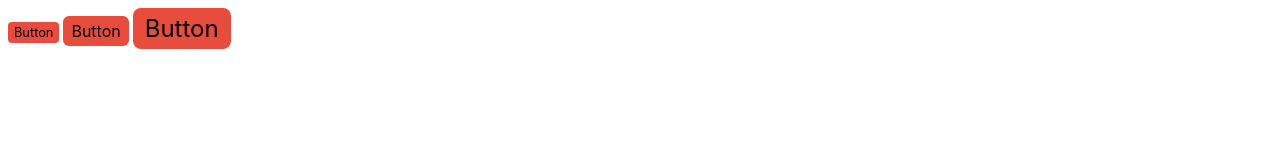
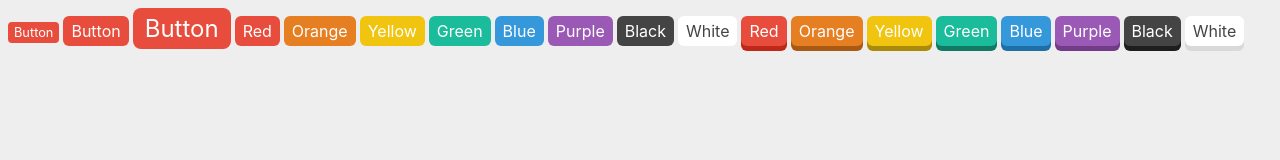
Before and after one commit to nutanek/indy-button, a website: page demo/index.html in a window 1280 px wide. Drawn offline with nearby package versions, Linux system fonts and the light colour scheme; files that its build step writes are made by us from their sources.

Commit message:
add button covex style

```diff
--- a/demo/index.html
+++ b/demo/index.html
@@ -6,10 +6,33 @@
     <meta http-equiv="X-UA-Compatible" content="ie=edge">
     <title>Indy Button</title>
     <link rel="stylesheet" href="./../css/index.min.css">
+    <style>
+        body {
+            background: #eeeeee;
+        }
+    </style>
 </head>
 <body>
-    <button class="b-indy b-indy-small">Button</button>
-    <button class="b-indy">Button</button>
-    <button class="b-indy b-indy-large">Button</button>
+    <button class="b-indy --red --small">Button</button>
+    <button class="b-indy --red">Button</button>
+    <button class="b-indy --red --large">Button</button>
+
+    <button class="b-indy --red">Red</button>
+    <button class="b-indy --orange">Orange</button>
+    <button class="b-indy --yellow">Yellow</button>
+    <button class="b-indy --green">Green</button>
+    <button class="b-indy --blue">Blue</button>
+    <button class="b-indy --purple">Purple</button>
+    <button class="b-indy --black">Black</button>
+    <button class="b-indy --white">White</button>
+
+    <button class="b-indy --red --convex">Red</button>
+    <button class="b-indy --orange --convex">Orange</button>
+    <button class="b-indy --yellow --convex">Yellow</button>
+    <button class="b-indy --green --convex">Green</button>
+    <button class="b-indy --blue --convex">Blue</button>
+    <button class="b-indy --purple --convex">Purple</button>
+    <button class="b-indy --black --convex">Black</button>
+    <button class="b-indy --white --convex">White</button>
 </body>
 </html>
--- a/sass/_buttons.scss
+++ b/sass/_buttons.scss
@@ -1,13 +1,44 @@
 .b-indy {
+    cursor: pointer;
     border: none;
-    background: $color-red;
     font-family: $font-family;
     @include button-size(5px, 8px, 1em, 6px);
+    &:active,
+    &:focus {
+        outline: none;
+    }
+
+    // Sizes
+    &.--small {
+        @include button-size(3px, 6px, 0.8em, 4px);
+    }
+    &.--large {
+        @include button-size(6px, 12px, 1.5em, 8px);
+    }
+
+    // Styles
+    &.--red {
+        @include button-style($color-red, $color-white);
+    }
+    &.--orange {
+        @include button-style($color-orange, $color-white);
+    }
+    &.--yellow {
+        @include button-style($color-yellow, $color-white);
+    }
+    &.--green {
+        @include button-style($color-green, $color-white);
+    }
+    &.--blue {
+        @include button-style($color-blue, $color-white);
+    }
+    &.--purple {
+        @include button-style($color-purple, $color-white);
+    }
+    &.--black {
+        @include button-style($color-black, $color-white);
+    }
+    &.--white {
+        @include button-style($color-white, $color-black);
+    }
 }
-
-.b-indy-small {
-    @include button-size(3px, 6px, 0.8em, 4px);
-}
-.b-indy-large {
-    @include button-size(6px, 12px, 1.5em, 8px);
-}
--- a/sass/_mixins.scss
+++ b/sass/_mixins.scss
@@ -3,3 +3,33 @@
     font-size: $font;
     border-radius: $radius;
 }
+
+@mixin button-style($bgColor, $fontColor) {
+    background-color: $bgColor;
+    color: $fontColor;
+    &:hover {
+        background-color: darken($bgColor, 10%);
+    }
+    &.--convex {
+        @include button-convex-style($bgColor, $fontColor);
+    }
+    &.--line {
+        @include button-line-style($bgColor, $fontColor);
+    }
+}
+
+@mixin button-convex-style($bgColor, $fontColor) {
+    box-shadow: 0 5px 0 0 darken($bgColor, 15%);
+    &:hover {
+        background-color: darken($bgColor, 10%);
+        box-shadow: none;
+        -ms-transform: translateY(5px);
+        -webkit-transform: translateY(5px);
+        transform: translateY(5px);
+    }
+}
+
+@mixin button-line-style($bgColor, $fontColor) {
+    background-color: rgba(255, 255, 255, 1);
+    border: 1px solid $bgColor;
+}
--- a/sass/_variables.scss
+++ b/sass/_variables.scss
@@ -8,5 +8,5 @@ $color-yellow: #f1c40f;
 $color-green: #1abc9c;
 $color-blue: #3498db;
 $color-purple: #9b59b6;
-$color-black: #34495e;
-$color-white: #f5f5f5;
+$color-black: #444;
+$color-white: #fff;
```
